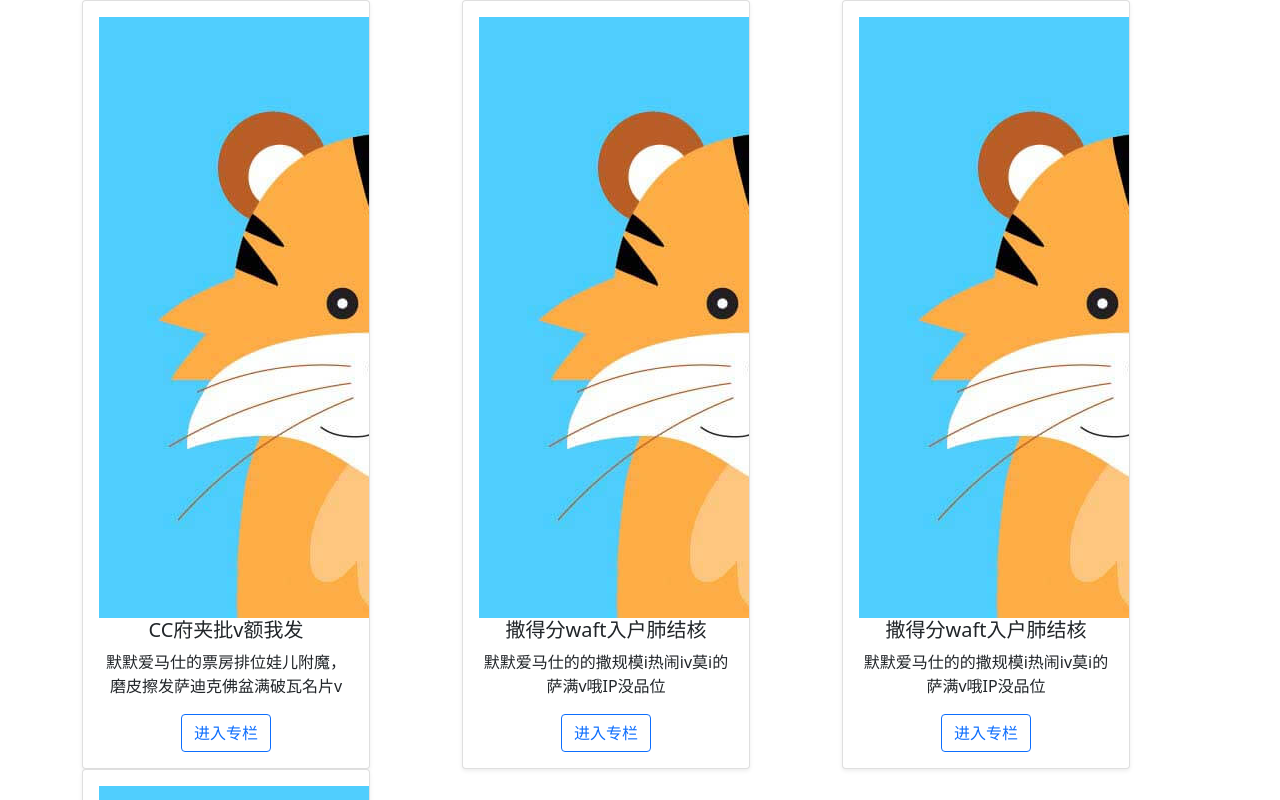
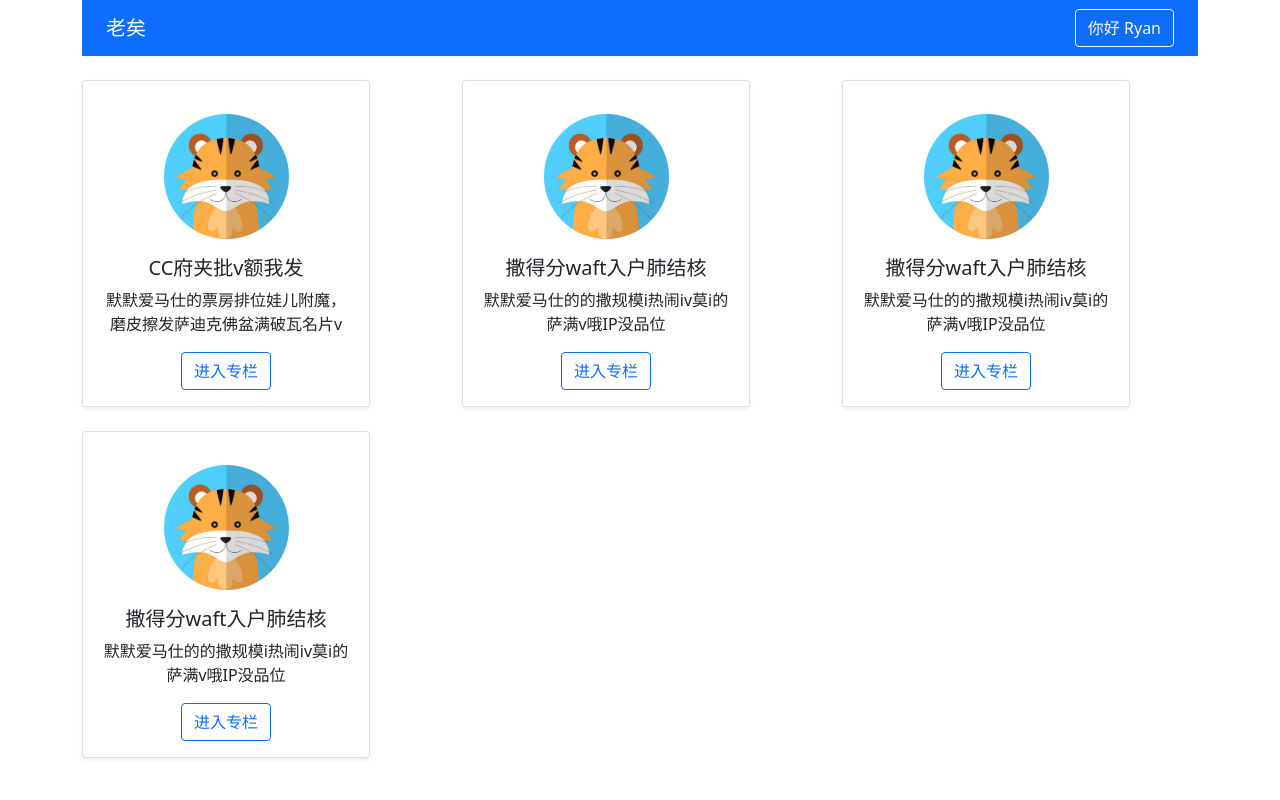
Before and after one commit to aaamrh/vue3ts, a Vue app: page / in a window 1280 px wide. Shown: the top 800 px of the page. Built offline with nearby package versions, Linux system fonts and the light colour scheme.

Commit message:
feat: header

```diff
--- a/src/App.vue
+++ b/src/App.vue
@@ -1,5 +1,6 @@
 <template>
 <div class="container">
+  <global-header :user="currentUser"></global-header>
   <column-list :list="list"></column-list>
 </div>
 </template>
@@ -8,6 +9,13 @@
 import { defineComponent } from 'vue';
 import "bootstrap/dist/css/bootstrap.min.css";
 import ColumnList, { IColumnProps } from './components/ColumnList.vue';
+import GlobalHeader, { IUserProps } from './components/GlobalHeader.vue';
+
+const currentUser: IUserProps = {
+  isLogin: true,
+  name: 'Ryan'
+}
+
 const testData: IColumnProps[] = [
   {
     id: 1,
@@ -38,11 +46,13 @@
 export default defineComponent({
   name: 'App',
   components: {
-    ColumnList
+    ColumnList,
+    GlobalHeader
   },
   setup(){
     return {
-      list: testData
+      list: testData,
+      currentUser
     }
   }
 })
--- a/src/components/ColumnList.vue
+++ b/src/components/ColumnList.vue
@@ -6,10 +6,10 @@
       <p>{{ column.description }}</p>
       <a href="#">进入专栏</a>
     </div> -->
-    <div class="col-4" v-for="column in columnList" :key="column.id">
+    <div class="col-4 mb-4" v-for="column in columnList" :key="column.id">
       <div class="card h-100 shadow-sm" style="width: 18rem;" >
         <div class="card-body text-center overflow-hidden">
-          <img :src="column.avatar" :alt="column.title">
+          <img :src="column.avatar" :alt="column.title" class="rounded-circle border border-light my-3 w-50">
           <h5 class="card-title">{{ column.title }}</h5>
           <p class="card-text text-left">{{ column.description }}</p>
           <a href="#" class="btn btn-outline-primary">进入专栏</a>
--- /dev/null
+++ b/src/components/GlobalHeader.vue
@@ -0,0 +1,36 @@
+<template>
+  <nav class="navbar navbar-dark bg-primary justify-content-between mb-4 px-4">
+    <a class="navbar-brand" href="#">老矣</a>
+    <ul v-if="!user.isLogin" class="list-inline mb-0">
+      <li class="list-inline-item"><a href="#" class="btn btn-outline-light">登录</a></li>
+      <li class="list-inline-item"><a href="#" class="btn btn-outline-light">注册</a></li>
+    </ul>
+    <ul v-else class="list-inline mb-0">
+      <li class="list-inline-item"><a href="#" class="btn btn-outline-light">你好 {{user.name}}</a></li>
+    </ul>
+  </nav>
+</template>
+
+<script lang="ts">
+import { defineComponent, PropType } from 'vue';
+
+export interface IUserProps{
+  isLogin: boolean;
+  name?: string;
+  id?: number;
+}
+
+export default defineComponent ({
+  name: 'GlobalHeader',
+  props: {
+    user: {
+      type: Object as PropType<IUserProps>,
+      required: true
+    }
+  }
+})
+</script>
+
+<style>
+
+</style>
```
Also changed, not shown: 1 other file (tests, documents, lock files or other folders).
